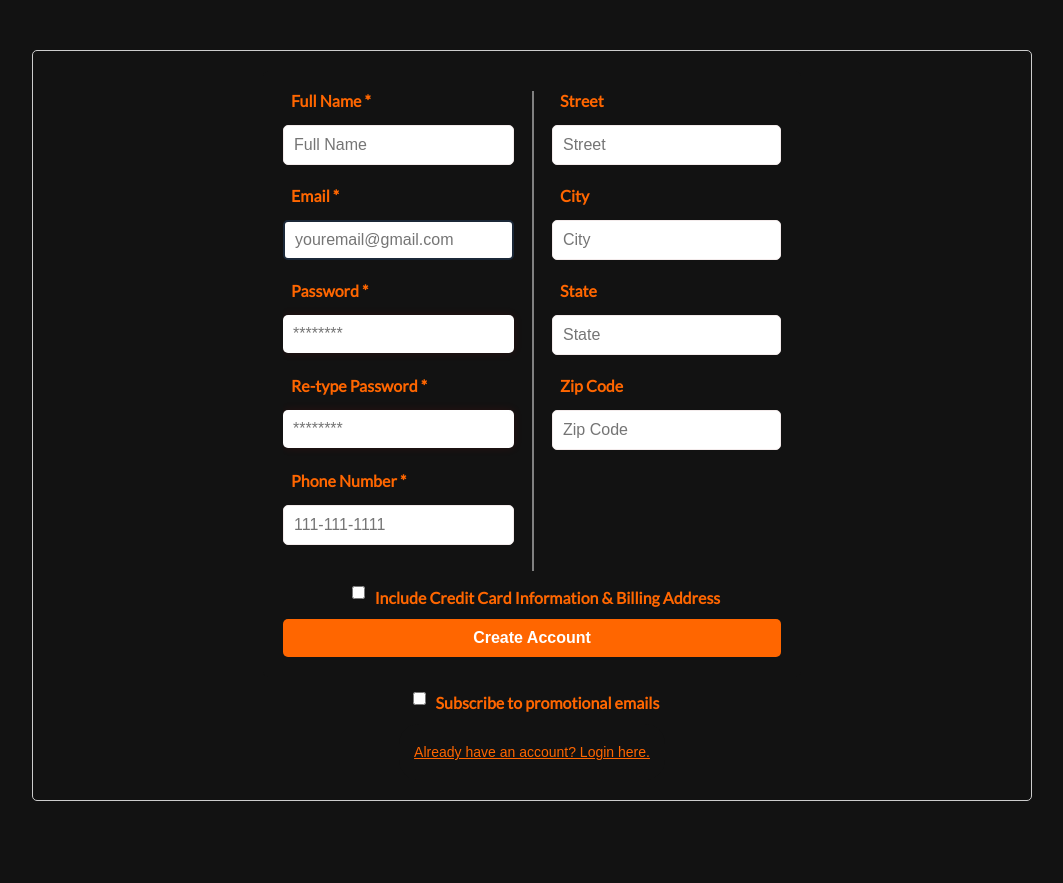
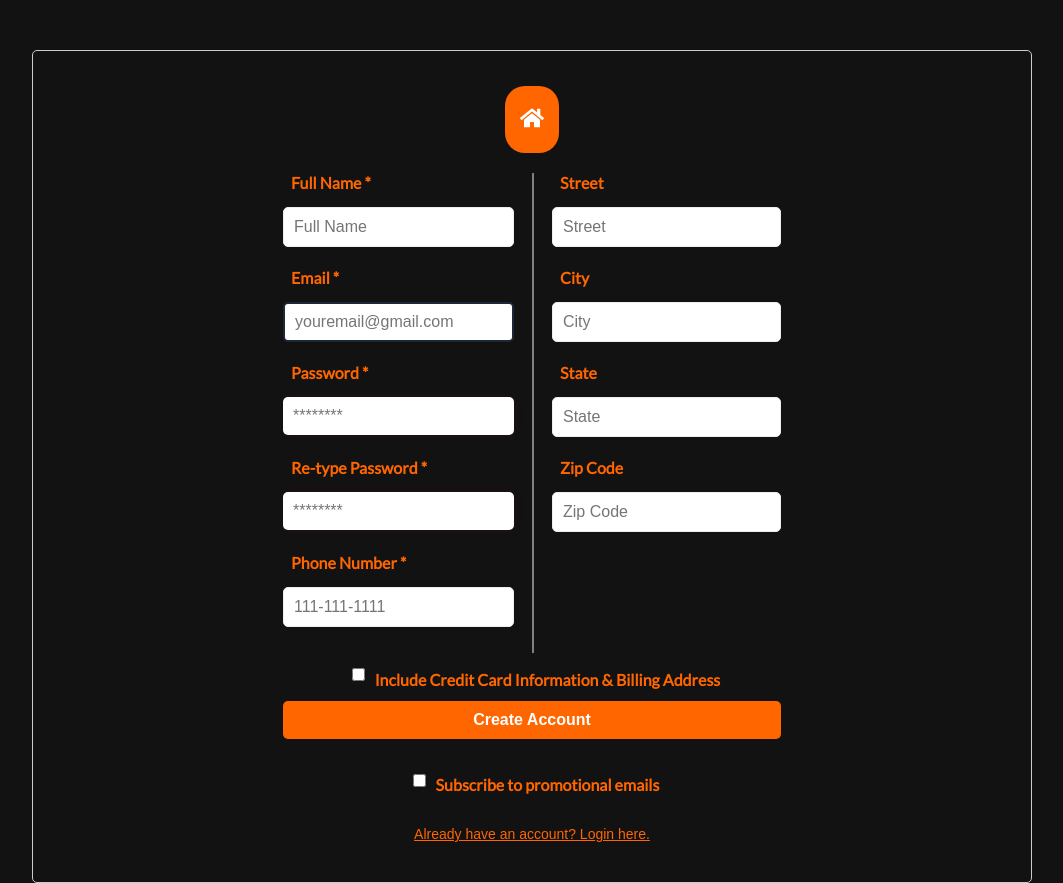
Before and after one commit to Cucumbercon/Cinema-Project, a React (Create React App) app in the folder web/: page /signup in a window 1280 px wide. Shown: the whole page, without its empty margins (108-1171 px from the left). Before the commit the page ends 801 px from the top, so only its background shows below. Built offline with nearby package versions, Linux system fonts and the light colour scheme; a web font is replaced by a local one.

Commit message:
home btn re added

```diff
--- a/web/src/pages/Users/signup.js
+++ b/web/src/pages/Users/signup.js
@@ -134,7 +134,7 @@ export const Signup = (props) => {
 
   return (
     <div className="auth-container">
-
+       <button className="home-btn" onClick={() => navigate('/')} style={{backgroundColor: '#ff6600'}}><FaHome size={24}/></button>
       <div className="form-box">
         <form className="register-form" onSubmit={handleSubmit}>
           {/* Full Name */}
```
